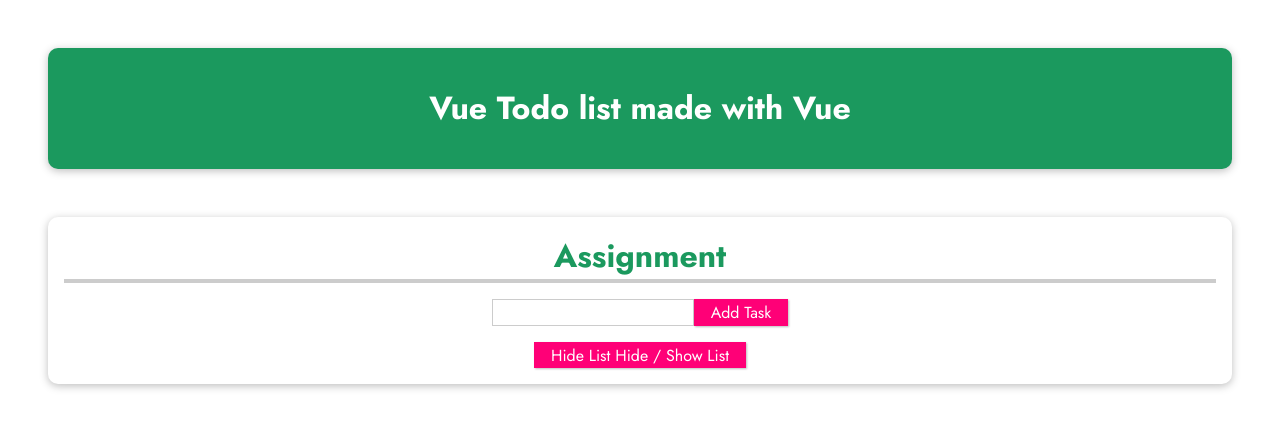
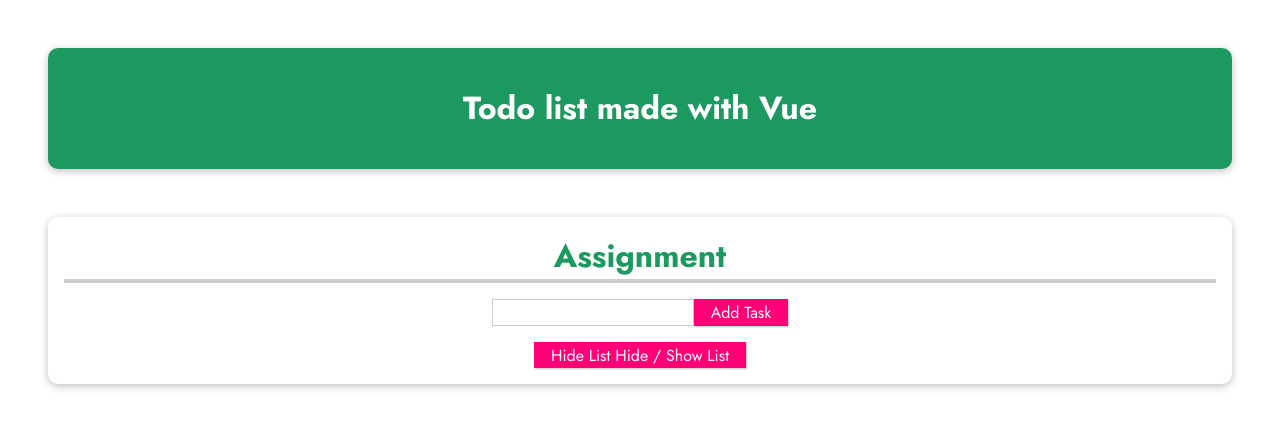
Before and after one commit to linushh/todo-list, a plain HTML site: page index.html in a window 1280 px wide. Drawn offline with nearby package versions, Linux system fonts and the light colour scheme.

Commit message:
Update index.html

```diff
--- a/index.html
+++ b/index.html
@@ -14,7 +14,7 @@
   </head>
   <body>
     <header>
-      <h1>Vue Todo list made with Vue</h1>
+      <h1>Todo list made with Vue</h1>
     </header>
     <section id="assignment">
       <h2>Assignment</h2>
```
